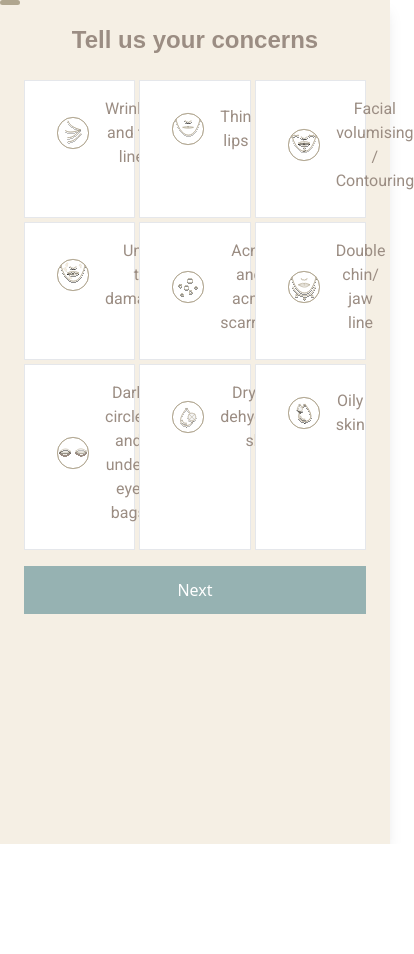
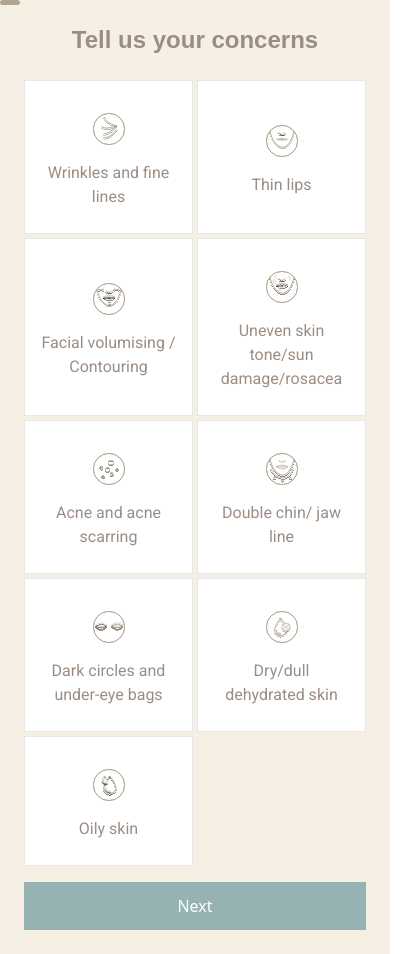
Before and after one commit to PaulJKathmann/smart-questionnaire, a React (Create React App) app in the folder smart-questionnaire/: page / in a window 390 px wide. Shown: the whole page, 414 px wide, since content can reach past the window. Before the commit the page ends 844 px from the top, so only its background shows below. Built offline with nearby package versions, Linux system fonts and the light colour scheme.

Commit message:
making mobile 2 cols only for multiple choice

```diff
--- a/smart-questionnaire/src/MultipleChoiceQuestion.js
+++ b/smart-questionnaire/src/MultipleChoiceQuestion.js
@@ -35,13 +35,13 @@ function MultipleChoiceQuestion({ question, options, setAnswer }) {
         }
     };
     return (
-        <div className="grid grid-cols-3 gap-1">
+        <div className="grid grid-cols-2 sm:grid-cols-3 gap-1">
             {options.map((option, index) => (
                 <div key={index} className={`${
                     question.answer.includes(option)
                       ? "custom-border-color border-2"
                       : "border-gray-200 border"
-                  } p-4 bg-white cursor-pointer transition-all`}
+                  } p-4 bg-white cursor-pointer transition-all flex flex-col items-center justify-center`}
                   onClick={() => handleOptionsChange(option)}>
                     <input
                         type="checkbox"
@@ -52,8 +52,8 @@ function MultipleChoiceQuestion({ question, options, setAnswer }) {
                         checked={question.answer.includes(option)}
                         readOnly
                     />
+                    <img className="w-16 h-16 px-4" src={optionIcons[option]} alt={option} />
                     <label htmlFor={`option-${index}`} onClick={(e) => e.stopPropagation()} className="flex items-center mb-2 cursor-pointer custom-text-color font-roboto">
-                    <img className="w-16 h-16 px-4" src={optionIcons[option]} alt={option} />
                     {option}
                     </label>
                 </div>
```
